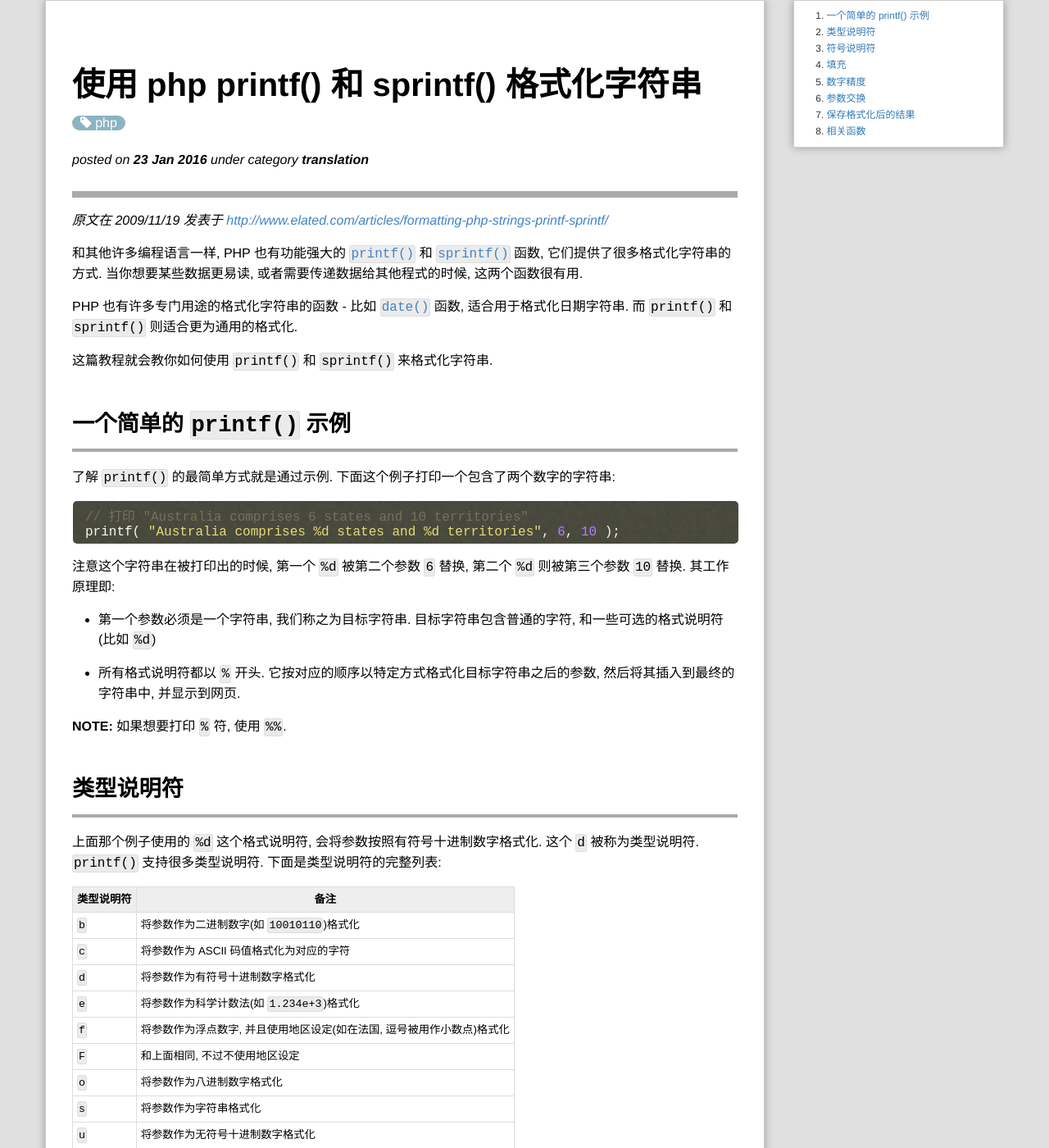
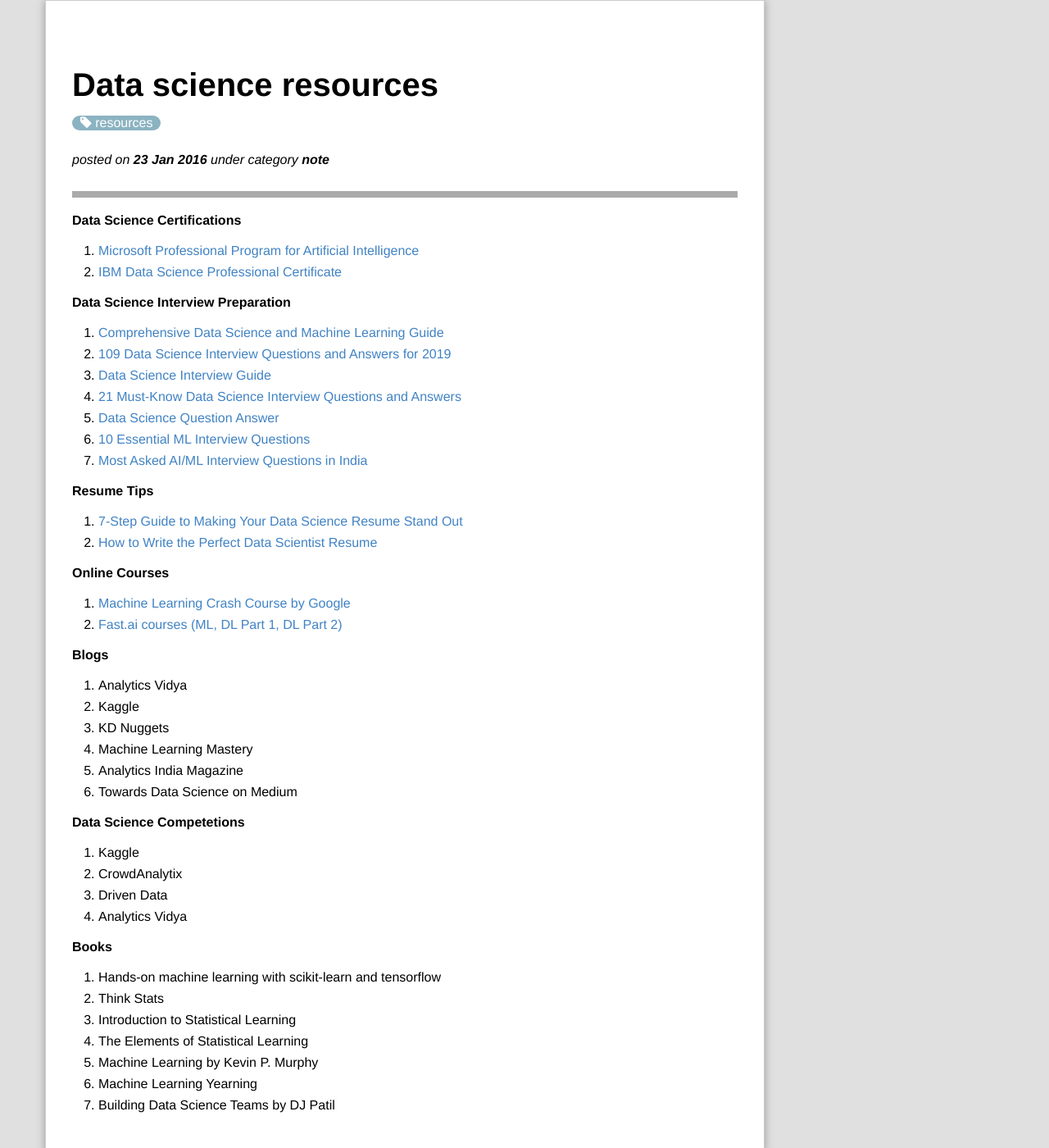
Before and after one commit to LearnDSML/blog, a Jekyll site: the page built from _posts/2016-01-23-Formating_PHP_Strings_With_Printf_And_Sprintf.md, in a window 1280 px wide and 1400 px high, scrolled down 230 px. Shown: the whole window at 82% size. Built offline with Jekyll 4.4.1, drawn with Linux system fonts in a browser that asks for light colours; comment, search, counter and statistics services are not loaded; some of the changed text lies outside the part shown.

Commit message:
Update 2016-01-23-Formating_PHP_Strings_With_Printf_And_Sprintf.md

````diff
--- a/_posts/2016-01-23-Formating_PHP_Strings_With_Printf_And_Sprintf.md
+++ b/_posts/2016-01-23-Formating_PHP_Strings_With_Printf_And_Sprintf.md
@@ -1,171 +1,53 @@
 ---
-title: "使用 php printf() 和 sprintf() 格式化字符串"
+title: "Data Science Resources"
 layout: post
-category: translation
-tags: [php]
-excerpt: "和其他许多编程语言一样, PHP 也有功能强大的 printf() 和 sprintf() 函数, 它们提供了很多格式化字符串的方式. 当你想要某些数据更易读, 或者需要传递数据给其他程式的时候, 这两个函数很有用.
-这篇教程就会教你如何使用 printf() 和 sprintf() 来格式化字符串."
+category: note
+tags: [resources]
+excerpt: "Some Resources for Data Science"
 ---
-_原文在 2009/11/19 发表于 <http://www.elated.com/articles/formatting-php-strings-printf-sprintf/>_
+**Data Science Certifications**
 
-和其他许多编程语言一样, PHP 也有功能强大的 [`printf()`][printf] 和 [`sprintf()`][sprintf] 函数, 它们提供了很多格式化字符串的方式. 当你想要某些数据更易读, 或者需要传递数据给其他程式的时候, 这两个函数很有用.
+1. [Microsoft Professional Program for Artificial Intelligence](https://academy.microsoft.com/en-us/professional-program/tracks/artificial-intelligence/)
+2. [IBM Data Science Professional Certificate](https://www.coursera.org/specializations/ibm-data-science-professional-certificate)
 
-PHP 也有许多专门用途的格式化字符串的函数 - 比如 [`date()`][date] 函数, 适合用于格式化日期字符串. 而 `printf()` 和 `sprintf()` 则适合更为通用的格式化.
+**Data Science Interview Preparation**
 
-这篇教程就会教你如何使用 `printf()` 和 `sprintf()` 来格式化字符串.
+1. [Comprehensive Data Science and Machine Learning Guide](https://www.analyticsvidhya.com/blog/2018/06/comprehensive-data-science-machine-learning-interview-guide/)
+2. [109 Data Science Interview Questions and Answers for 2019](https://www.springboard.com/blog/data-science-interview-questions/)
+3. [Data Science Interview Guide](https://towardsdatascience.com/data-science-interview-guide-4ee9f5dc778)
+4. [21 Must-Know Data Science Interview Questions and Answers](https://www.kdnuggets.com/2016/02/21-data-science-interview-questions-answers.html)
+5. [Data Science Question Answer](https://github.com/ShuaiW/data-science-question-answer/blob/master/README.md)
+6. [10 Essential ML Interview Questions](https://www.thelearningmachine.ai/accenture?fbclid=IwAR3wzV5MhExGBhfXNkoxhl9MGcLnus0VhInrrdLsylbIjIhRuabbFdvCcJ8)
+7. [Most Asked AI/ML Interview Questions in India](https://in.springboard.com/blog/most-asked-ai-ml-interview-questions-in-india/)
 
-# 一个简单的 `printf()` 示例
+**Resume Tips**
+1. [7-Step Guide to Making Your Data Science Resume Stand Out](https://www.springboard.com/blog/data-science-resume/)
+2. [How to Write the Perfect Data Scientist Resume](https://elitedatascience.com/resume-tips)
 
-了解 `printf()` 的最简单方式就是通过示例. 下面这个例子打印一个包含了两个数字的字符串:
-
-```php
-// 打印 "Australia comprises 6 states and 10 territories"
-printf( "Australia comprises %d states and %d territories", 6, 10 );
-```
-
-注意这个字符串在被打印出的时候, 第一个 `%d` 被第二个参数 `6` 替换, 第二个 `%d` 则被第三个参数 `10` 替换. 其工作原理即:
-
-- 第一个参数必须是一个字符串, 我们称之为目标字符串. 目标字符串包含普通的字符, 和一些可选的格式说明符 (比如 `%d`)
-
-- 所有格式说明符都以 `%` 开头. 它按对应的顺序以特定方式格式化目标字符串之后的参数, 然后将其插入到最终的字符串中, 并显示到网页.
-
-__NOTE:__ 如果想要打印 `%` 符, 使用 `%%`.
-
-# 类型说明符
-
-上面那个例子使用的 `%d` 这个格式说明符, 会将参数按照有符号十进制数字格式化. 这个 `d` 被称为类型说明符. `printf()` 支持很多类型说明符. 下面是类型说明符的完整列表:
-
-|类型说明符|备注|
-|----------|----|
-| `b` | 将参数作为二进制数字(如 `10010110`)格式化 |
-| `c` | 将参数作为 ASCII 码值格式化为对应的字符 |
-| `d` | 将参数作为有符号十进制数字格式化 |
-| `e` | 将参数作为科学计数法(如 `1.234e+3`)格式化 |
-| `f` | 将参数作为浮点数字, 并且使用地区设定(如在法国, 逗号被用作小数点)格式化 |
-| `F` | 和上面相同, 不过不使用地区设定 |
-| `o` | 将参数作为八进制数字格式化 |
-| `s` | 将参数作为字符串格式化 |
-| `u` | 将参数作为无符号十进制数字格式化 |
-| `x` | 将参数作为小写十六进制数字(如 `4fdf87`)格式化 |
-| `X` | 将参数作为大写十六进制数字(如 `4FDF87`)格式化 |
-
-下面是一些类型说明符的示例:
-
-```php
-printf( "Here's the number %s as a float (%f), a binary integer (%b), an octal integer (%o), and a hex integer (%x).", 543.21, 543.21, 543.21, 543.21, 543.21 );
-```
-
-这段代码会输出:
-
-```
-Here's the number 543.21 as a float (543.210000), a binary integer (1000011111), an octal integer (1037), and a hex integer (21f).
-```
-
-# 符号说明符
-
-默认情况下, `printf()` 只会在负数前加正负符号:
-
-```php
-printf( "%d", 36 );   // 输出 "36"
-printf( "%d", -36 );  // 输出 "-36"
-```
-
-如果你也想让 `printf()` 在正数前加符号, 可以在类型说明符前指定一个符号说明符 `+`:
-
-```php
-printf( "%+d", 36 );   // 输出 "+36"
-printf( "%+d", -36 );  // 输出 "-36"
-```
-
-# 填充
-
-`printf()` 允许你填充目标字符串到指定的长度. 你可以使用任何字符做填充字符, 也可以指定填充左边还是右边. 如果你希望在数字前补 `0` 或让字符串右对齐, 填充就派上用场了.
-
-通过在 `%` 前面插入一个填充说明符来指定填充规则. 填充说明符使用以下格式:
-
-    <填充符><宽度>:
+**Online Courses**
+1. [Machine Learning Crash Course by Google](https://developers.google.com/machine-learning/crash-course/)
+2. [Fast.ai courses (ML, DL Part 1, DL Part 2)](https://www.fast.ai/)
 
 
-- <填充符> 可以是 `0` 或空格. 如果你不指定则默认使用空格. 如果你想要指定其他填充符, 需在它之前加一个 `'` 字符.
+**Blogs**
+1. Analytics Vidya
+2. Kaggle
+3. KD Nuggets
+4. Machine Learning Mastery
+5. Analytics India Magazine
+5. Towards Data Science on Medium
 
-- <宽度> 即想要填充到的宽度. 整数代表左填充, 负数代表右填充.
+**Data Science Competetions**
+1. Kaggle
+2. CrowdAnalytix
+3. Driven Data
+4. Analytics Vidya
 
-这是些填充说明符示例:
-
-```php
-printf( "%04d", 12 );          // 输出 "0012"
-printf( "%04d", 1234 );        // 输出 "1234"
-printf( "%04d", 12345 );       // 输出 "12345"
-printf( "% 10s", "Hello" );    // 输出 "     Hello"
-printf( "%10s", "Hello" );     // 输出 "     Hello"
-printf( "%'*10s", "Hello" );   // 输出 "*****Hello"
-printf( "%'*-10s", "Hello" );  // 输出 "Hello*****"
-```
-
-留意第三个示例, 填充说明符并不会导致目标字符串被截断为 4 个字符. __填充只会在必要处增加字符__
-
-# 数字精度
-
-当使用 `f` 或者 `F` 类型说明符格式化浮点数时, PHP 默认会取到小数点后面 6 位:
-
-```php
-printf( "%f", 123.456 );  // 输出 "123.456000"
-```
-
-如果要指定不同的精度, 就要用到精度说明符了. 精度说明符是一个 `.` 号后跟一个数字, 并应放到类型说明符之前. 如:
-
-```php
-printf( "%.2f", 123.456 );   // 输出 "123.46"
-printf( "%.10f", 123.456 );  // 输出 "123.4560000000"
-printf( "%.0f", 123.456 );   // 输出 "123"
-```
-
-如果你既指定了填充说明符又指定了精度说明符, `printf()` 会将整个数字(包括整数和小数部分)填充到指定长度:
-
-```php
-printf( "%08.2f", 123.456 );  // 输出 "00123.46"
-```
-
-如果你同时使用 `s` 类型说明符和精度说明符, `printf()` 会截断目标字符串到指定的长度:
-
-```php
-printf( "%.2s", "Hello" );  // 输出 "He"
-```
-
-# 参数交换
-
-默认情况下, 目标字符串的第一个格式说明符会格式化该字符串后的第一个参数, 目标字符串的第二个格式说明符会格式化该字符串后的第二个参数, 以此类推. 但是你可以更改这个顺序.
-
-要这样做, 在 `%` 符和类型说明符之间插入一个 `$` 号. 如:
-
-```php
-// 输出 "Australia comprises 10 territories and 6 states"
-printf( 'Australia comprises %2$d territories and %1$d states', 6, 10 );
-```
-
-在上面的例子中, 第一个格式说明符是 `%2$d`. 意即: "将目标字符串后的第二个参数作为十进制整数格式化". 第二个格式说明符 `%1$d` 即: "将目标字符串后的第一个参数作为十进制整数格式化". 这样, 参数便以不同与默认的顺序格式化.
-
-在上面的例子中, 格式字符串使用单引号而非双引号包围. 这样是为了阻止 `$` 符号被 PHP 解释为变量名.
-
-# 保存格式化后的结果
-
-那 `sprintf()` 又是干嘛的呢? 这个函数和 `printf()` 只有一点不同: 它会将格式化后的结果返回, 而不是直接输出. 这样你就可以将结果赋给变量, 进行其他操作等. 如果你想要在输出它之前进行额外的处理, 或者保存到数据库等, 那这点会很有用. 下面是示例:
-
-```php
-$result = sprintf( "Australia comprises %d states and %d territories", 6, 10 );
-
-// 输出 "Australia comprises 6 states and 10 territories"
-echo $result;
-```
-
-# 相关函数
-
-其他相关的函数包括 [`fprintf()`][fprintf], 用于将结果写到流(如文件). 还有 [`vprintf()`][vprintf]/[`vsprintf()`][vsprintf]/[`vfprintf()`][vfprintf], 它们使用一个数组参数, 而非参数列表.
-
-[printf]: http://php.net/manual/en/function.printf.php
-[date]: http://php.net/manual/en/function.date.php
-[sprintf]: http://php.net/manual/en/function.sprintf.php
-[fprintf]: http://php.net/manual/en/function.fprintf.php
-[vprintf]: http://php.net/manual/en/function.vprintf.php
-[vsprintf]: http://php.net/manual/en/function.vsprintf.php
-[vfprintf]: http://php.net/manual/en/function.vfprintf.php
+**Books**
+1. Hands-on machine learning with scikit-learn and tensorflow
+2. Think Stats
+3. Introduction to Statistical Learning
+4. The Elements of Statistical Learning
+5. Machine Learning by Kevin P. Murphy
+6. Machine Learning Yearning
+7. Building Data Science Teams by DJ Patil
````
